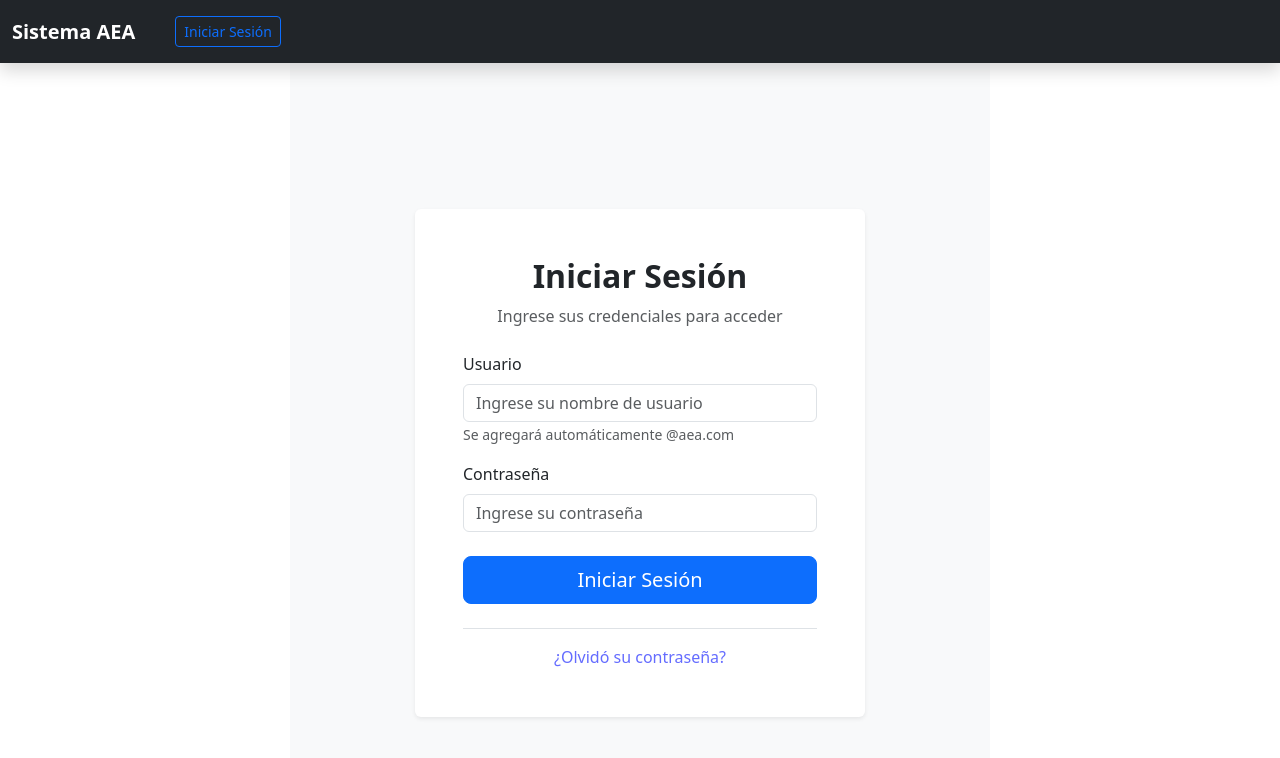
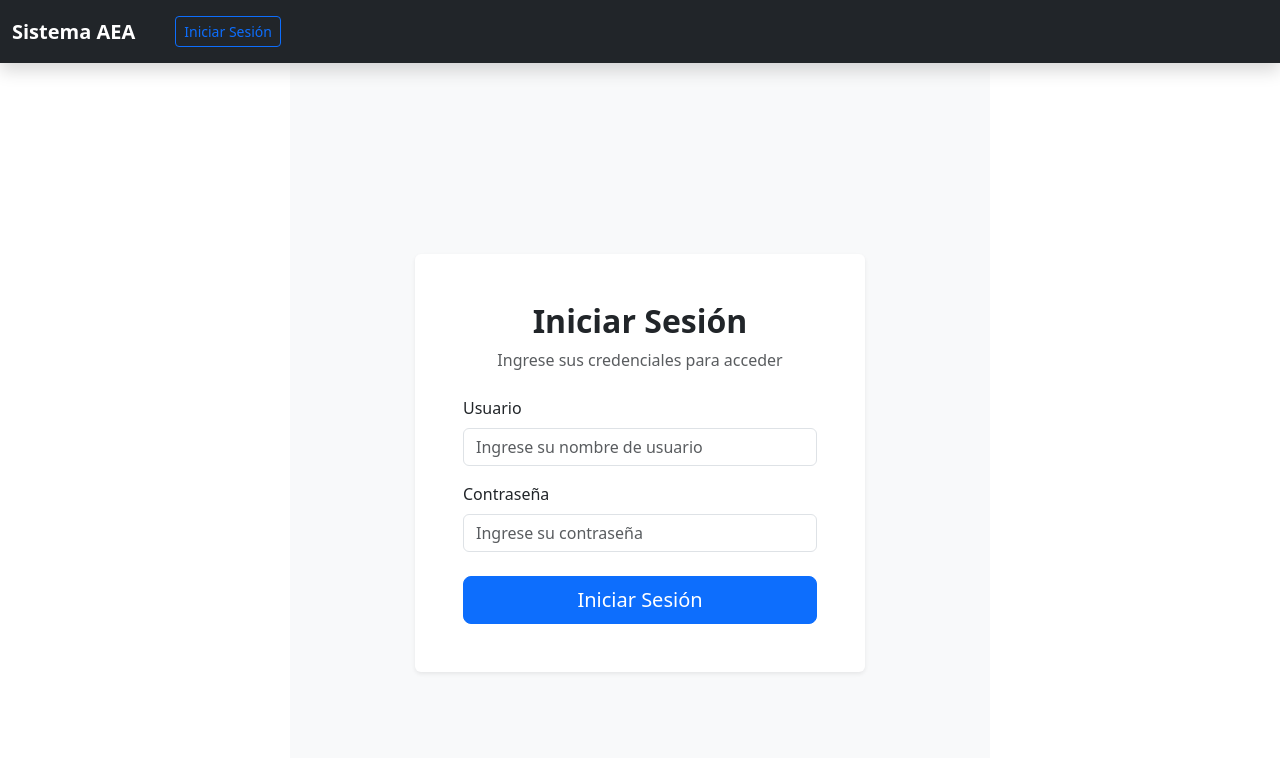
Before and after one commit to jaimeVallin/acabados_electroliticos, a React (Vite) app: page /login in a window 1280 px wide. Shown: the top 758 px of the page. Built offline with nearby package versions, Linux system fonts and the light colour scheme; no server answers.

Commit message:
Mejoras visuales V2

```diff
--- a/src/pages/Login.jsx
+++ b/src/pages/Login.jsx
@@ -86,9 +86,9 @@ const Login = () => {
                   }
                 }}
               />
-              <Form.Text className="text-muted">
+              {/* <Form.Text className="text-muted">
                 Se agregará automáticamente @aea.com
-              </Form.Text>
+              </Form.Text> */}
             </Form.Group>
 
             <Form.Group className="mb-4" controlId="formPassword">
@@ -138,11 +138,11 @@ const Login = () => {
             </div>
           </Form>
 
-          <div className="text-center mt-4 pt-3 border-top">
+          {/* <div className="text-center mt-4 pt-3 border-top">
             <Link to="/passwordreset" className="text-decoration-none">
               ¿Olvidó su contraseña?
             </Link>
-          </div>
+          </div> */}
 
           {/*
           <div className="text-center mt-3">
```
